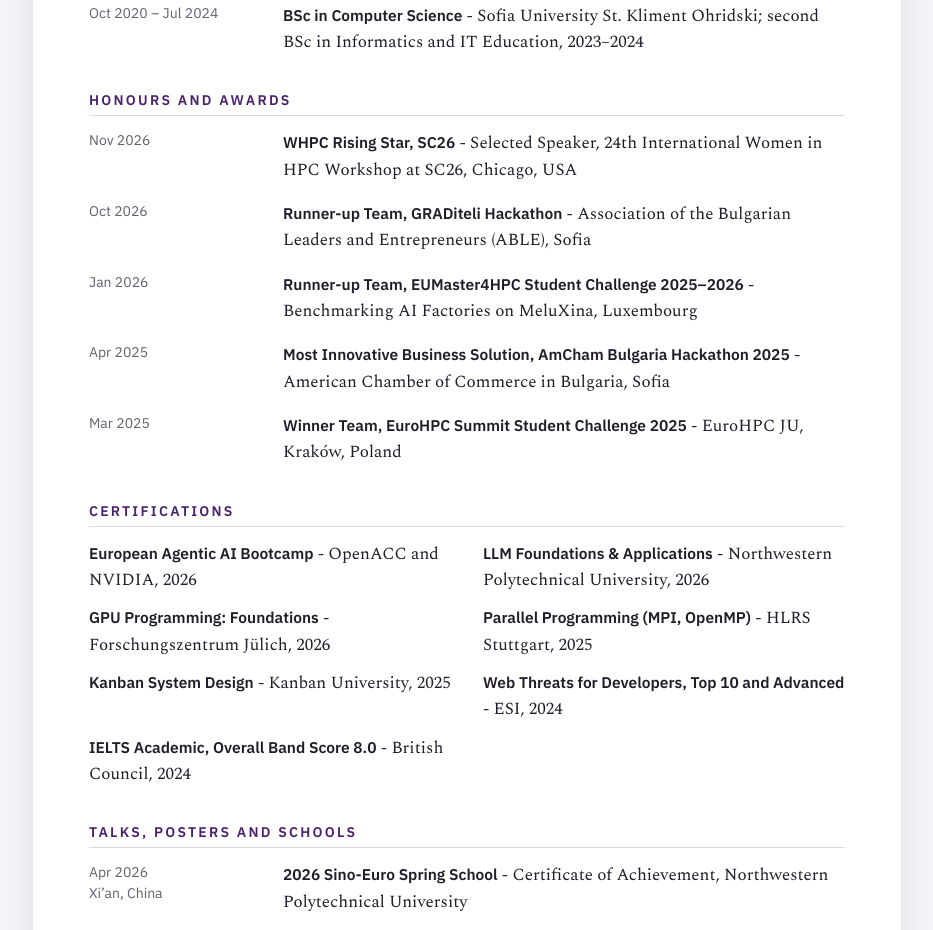
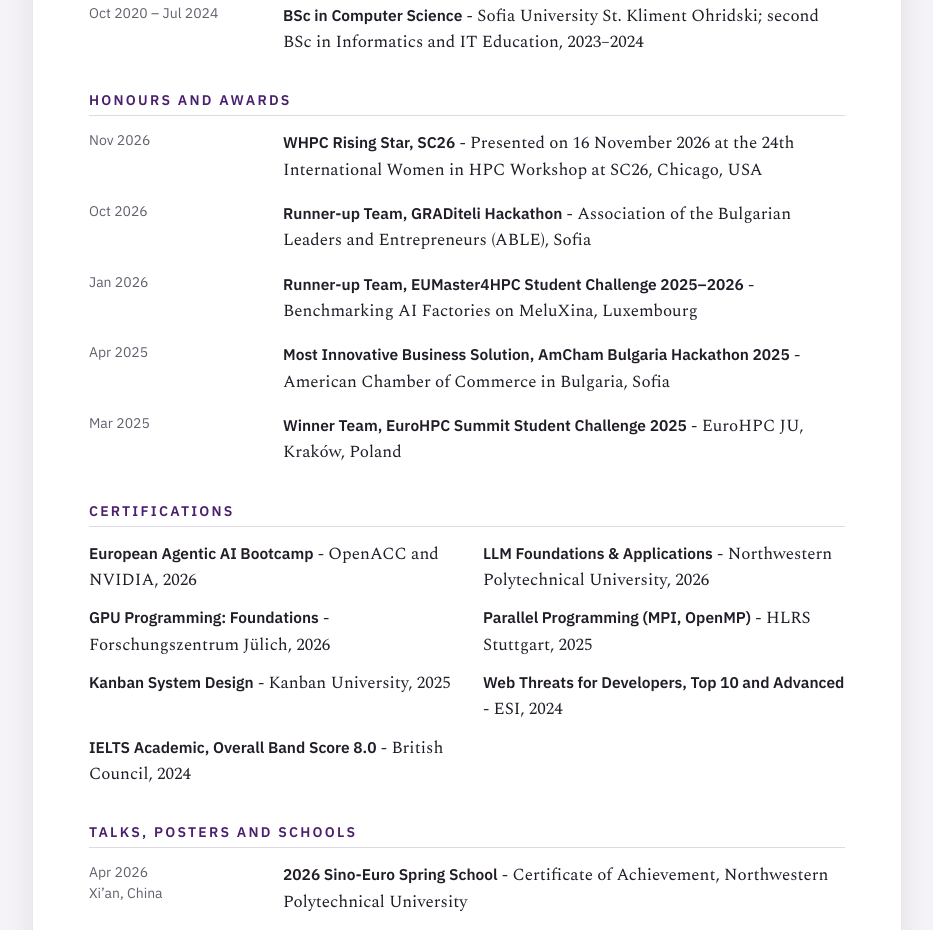
Before and after one commit to Elizabethvk/Elizabethvk.github.io, a plain HTML site: page index.html in a window 1280 px wide. Shown: the part 3135-4065 px from the top of the page, without its empty margins (173-1106 px from the left). Drawn offline with nearby package versions, Linux system fonts and the light colour scheme.

Commit message:
WHPC SC26: talk presented on 16 Nov 2026
Co-Authored-By: Claude Opus 5.5 <noreply@anthropic.com>

```diff
--- a/index.html
+++ b/index.html
@@ -263,7 +263,7 @@ dialog::backdrop{background:rgba(18,10,26,.55)}
     <div class="row"><div class="when">Oct 2020 – Jul 2024</div><div class="what"><b>BSc in Computer Science</b> - Sofia University St. Kliment Ohridski; second BSc in Informatics and IT Education, 2023–2024</div></div>
 
     <h2>Honours and Awards</h2>
-    <div class="row"><div class="when">Nov 2026</div><div class="what"><b>WHPC Rising Star, SC26</b> - Selected Speaker, 24th International Women in HPC Workshop at SC26, Chicago, USA</div></div>
+    <div class="row"><div class="when">Nov 2026</div><div class="what"><b>WHPC Rising Star, SC26</b> - Presented on 16 November 2026 at the 24th International Women in HPC Workshop at SC26, Chicago, USA</div></div>
     <div class="row"><div class="when">Oct 2026</div><div class="what"><b>Runner-up Team, GRADiteli Hackathon</b> - Association of the Bulgarian Leaders and Entrepreneurs (ABLE), Sofia</div></div>
     <div class="row"><div class="when">Jan 2026</div><div class="what"><b>Runner-up Team, EUMaster4HPC Student Challenge 2025–2026</b> - Benchmarking AI Factories on MeluXina, Luxembourg</div></div>
     <div class="row"><div class="when">Apr 2025</div><div class="what"><b>Most Innovative Business Solution, AmCham Bulgaria Hackathon 2025</b> - American Chamber of Commerce in Bulgaria, Sofia</div></div>
```
